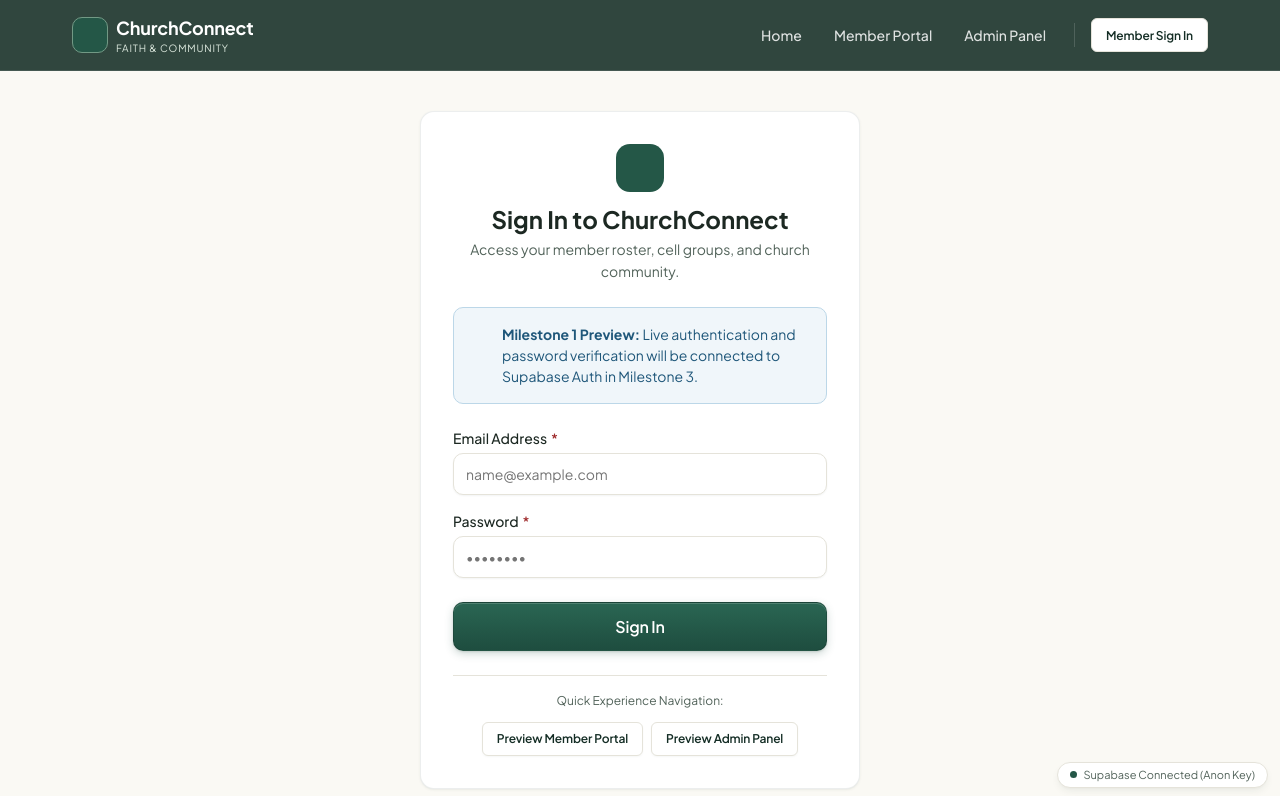
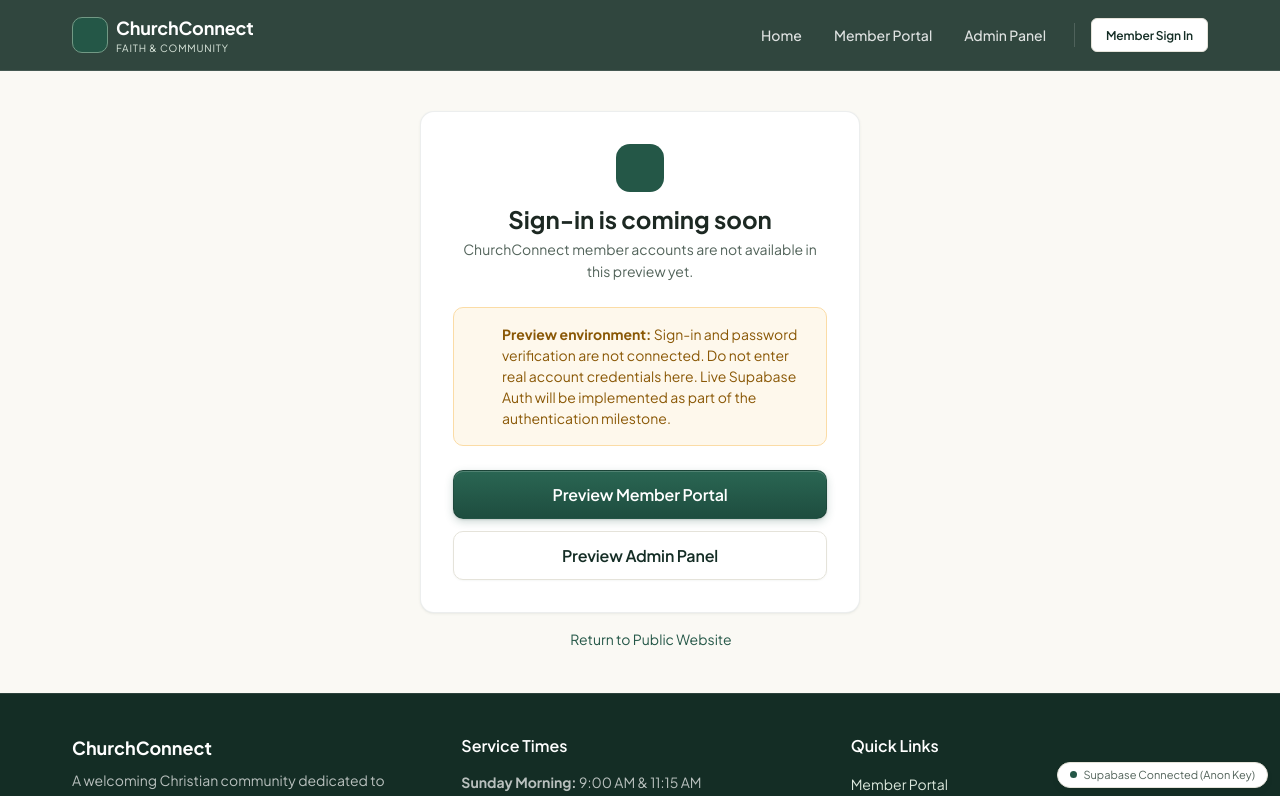
Before and after one commit to Jaymax0701/churchconnect, a React (Vite) app: page /login in a window 1280 px wide. Shown: the top 796 px of the page. Built offline with nearby package versions, Linux system fonts and the light colour scheme; no server answers; a web font is replaced by a local one.

Commit message:
Fix preview login messaging

```diff
--- a/src/modules/auth/pages/LoginPage.tsx
+++ b/src/modules/auth/pages/LoginPage.tsx
@@ -1,28 +1,12 @@
-import React, { useState } from "react";
+import React from "react";
 import { Link, useNavigate } from "react-router-dom";
 import { Button } from "../../../components/ui/Button";
 import { Card, CardBody } from "../../../components/ui/Card";
-import { Input } from "../../../components/ui/Input";
 import { Alert } from "../../../components/ui/Alert";
 import { Icon } from "../../../components/ui/Icon";
 
 export const LoginPage: React.FC = () => {
-  const [email, setEmail] = useState("");
-  const [password, setPassword] = useState("");
-  const [isLoading, setIsLoading] = useState(false);
-  const [demoMessage, setDemoMessage] = useState<string | null>(null);
   const navigate = useNavigate();
-
-  const handleSubmit = (e: React.FormEvent) => {
-    e.preventDefault();
-    setIsLoading(true);
-    setTimeout(() => {
-      setIsLoading(false);
-      setDemoMessage(
-        "Demonstration Form: Credentials were validated client-side. Live Supabase Auth sessions will be implemented in Milestone 3."
-      );
-    }, 600);
-  };
 
   return (
     <div
@@ -53,61 +37,34 @@ export const LoginPage: React.FC = () => {
                 <Icon name="church" size={28} color="var(--color-white)" />
               </div>
               <h1 style={{ fontSize: "var(--text-2xl)", fontWeight: 700, margin: "0 0 var(--space-1)" }}>
-                Sign In to ChurchConnect
+                Sign-in is coming soon
               </h1>
               <p style={{ fontSize: "var(--text-sm)", margin: 0 }}>
-                Access your member roster, cell groups, and church community.
+                ChurchConnect member accounts are not available in this preview yet.
               </p>
             </div>
 
-            <Alert variant="info" style={{ marginBottom: "var(--space-6)" }}>
-              <strong>Milestone 1 Preview:</strong> Live authentication and password verification will be connected to Supabase Auth in Milestone 3.
+            <Alert variant="warning" style={{ marginBottom: "var(--space-6)" }}>
+              <strong>Preview environment:</strong> Sign-in and password verification are not connected. Do not enter real account credentials here. Live Supabase Auth will be implemented as part of the authentication milestone.
             </Alert>
 
-            {demoMessage && (
-              <Alert variant="success" style={{ marginBottom: "var(--space-6)" }}>
-                {demoMessage}
-              </Alert>
-            )}
-
-            <form onSubmit={handleSubmit} style={{ display: "flex", flexDirection: "column", gap: "var(--space-4)" }}>
-              <Input
-                label="Email Address"
-                id="login-email"
-                type="email"
-                required
-                placeholder="name@example.com"
-                value={email}
-                onChange={(e) => setEmail(e.target.value)}
-              />
-
-              <Input
-                label="Password"
-                id="login-password"
-                type="password"
-                required
-                placeholder="••••••••"
-                value={password}
-                onChange={(e) => setPassword(e.target.value)}
-              />
-
-              <Button type="submit" variant="primary" size="lg" isLoading={isLoading} style={{ width: "100%", marginTop: "var(--space-2)" }}>
-                Sign In
+            <div style={{ display: "flex", flexDirection: "column", gap: "var(--space-3)" }}>
+              <Button
+                variant="primary"
+                size="lg"
+                onClick={() => navigate("/portal")}
+                style={{ width: "100%" }}
+              >
+                Preview Member Portal
               </Button>
-            </form>
-
-            <div style={{ marginTop: "var(--space-6)", paddingTop: "var(--space-4)", borderTop: "1px solid var(--border-default)", textAlign: "center" }}>
-              <div style={{ fontSize: "var(--text-xs)", color: "var(--color-text-secondary)", marginBottom: "var(--space-3)" }}>
-                Quick Experience Navigation:
-              </div>
-              <div style={{ display: "flex", justifyContent: "center", gap: "var(--space-2)" }}>
-                <Button variant="secondary" size="sm" onClick={() => navigate("/portal")}>
-                  Preview Member Portal
-                </Button>
-                <Button variant="secondary" size="sm" onClick={() => navigate("/admin")}>
-                  Preview Admin Panel
-                </Button>
-              </div>
+              <Button
+                variant="secondary"
+                size="lg"
+                onClick={() => navigate("/admin")}
+                style={{ width: "100%" }}
+              >
+                Preview Admin Panel
+              </Button>
             </div>
           </CardBody>
         </Card>
```
